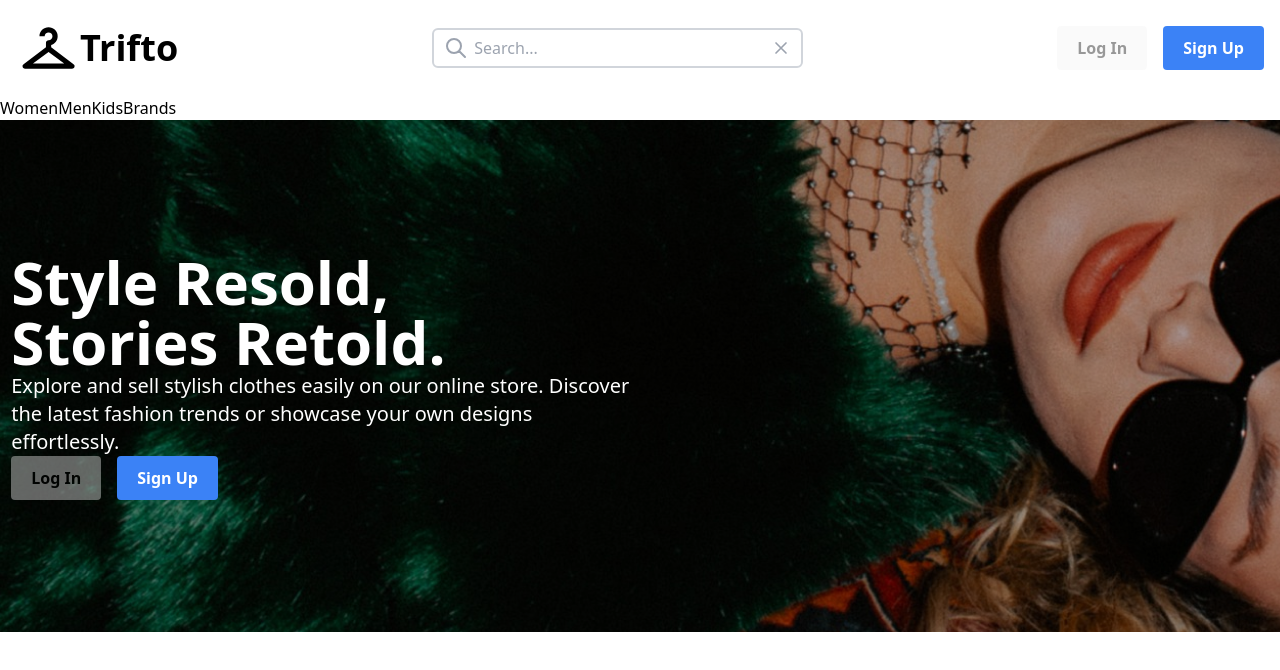
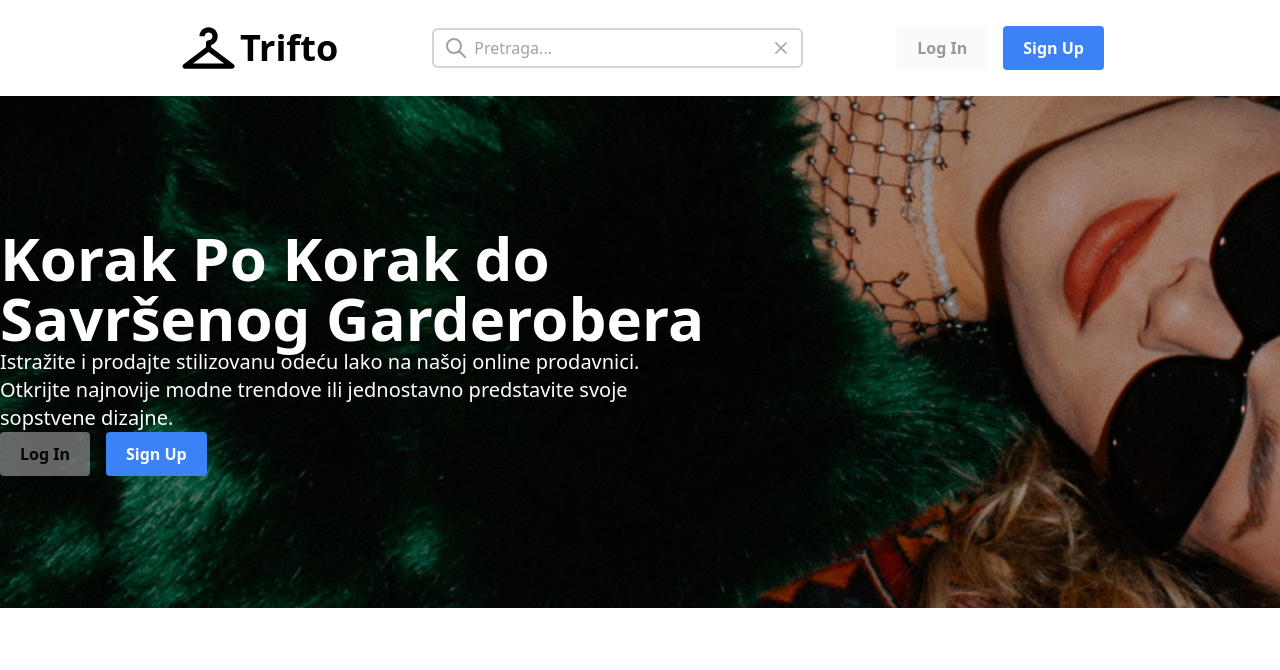
Before and after one commit to AttilaFeher/Trifto, a React (Vite) app: page /products in a window 1280 px wide. Shown: the top 670 px of the page. Built offline with nearby package versions, Linux system fonts and the light colour scheme.

Commit message:
navupdate

```diff
--- a/src/components/Header.tsx
+++ b/src/components/Header.tsx
@@ -6,17 +6,34 @@ import HeaderNav from './HeaderNav';
 import Logo from './Logo';
 import SearchBar from './SearchBar';
 import Logout from '../features/authentication/Logout';
+import { FaRegUserCircle } from 'react-icons/fa';
+import { BsFillHeartFill } from 'react-icons/bs';
+import { FaAngleDown } from 'react-icons/fa';
+import { MdMail } from 'react-icons/md';
 
 function Header() {
   const { isAuthenticated } = useUser();
 
   return (
     <>
-      <header className="mx-auto flex h-24 max-w-[1600px] items-center justify-between  px-4">
+      <header className="mx-[160px] flex h-24 items-center justify-between  px-4">
         <Logo />
         <SearchBar />
         {isAuthenticated ? (
-          <Logout />
+          <div className="flex flex-row items-center gap-4">
+            <Button variation="primary">Postavite oglas</Button>
+            <BsFillHeartFill className="h-[28px] w-[28px] cursor-pointer hover:text-red-500" />
+            <MdMail className="h-[34px] w-[34px] cursor-pointer hover:text-green-300" />
+
+            <div
+              className="flex cursor-pointer items-center gap-0"
+              id="#hover-container "
+            >
+              <FaRegUserCircle className="h-[32px] w-[32px] " />
+              <FaAngleDown className="h-[16px] w-[16px]" />
+            </div>
+            <Logout></Logout>
+          </div>
         ) : (
           <ButtonGroup>
             <Button variation="secondary">
@@ -28,7 +45,6 @@ function Header() {
           </ButtonGroup>
         )}
       </header>
-      <HeaderNav />
     </>
   );
 }
--- a/src/components/Hero.tsx
+++ b/src/components/Hero.tsx
@@ -9,11 +9,12 @@ function Hero() {
     <div className="backgroundHero">
       <div className="mx-auto flex max-w-[1280px] flex-col text-white">
         <h1 className="text-6xl font-bold">
-          Style Resold, <br></br>Stories Retold.
+          Korak Po Korak do<br></br> Savršenog Garderobera
         </h1>
         <p className="w-1/2 text-xl ">
-          Explore and sell stylish clothes easily on our online store. Discover
-          the latest fashion trends or showcase your own designs effortlessly.
+          Istražite i prodajte stilizovanu odeću lako na našoj online
+          prodavnici. Otkrijte najnovije modne trendove ili jednostavno
+          predstavite svoje sopstvene dizajne.
         </p>
         <ButtonGroup>
           {isAuthenticated ? (
--- a/src/components/SearchBar.tsx
+++ b/src/components/SearchBar.tsx
@@ -11,7 +11,7 @@ function SearchBar() {
   return (
     <div className="relative text-black">
       <Input
-        placeholder="Search..."
+        placeholder="Pretraga..."
         value={searchText}
         onChange={(e) => setSearchText(e.target.value)}
       />
--- a/src/index.css
+++ b/src/index.css
@@ -41,3 +41,10 @@ button {
   margin: 0;
   align-items: center;
 }
+.logout-button {
+  display: none;
+}
+
+#hover-container:hover .logout-button {
+  display: inline-block;
+}
```
